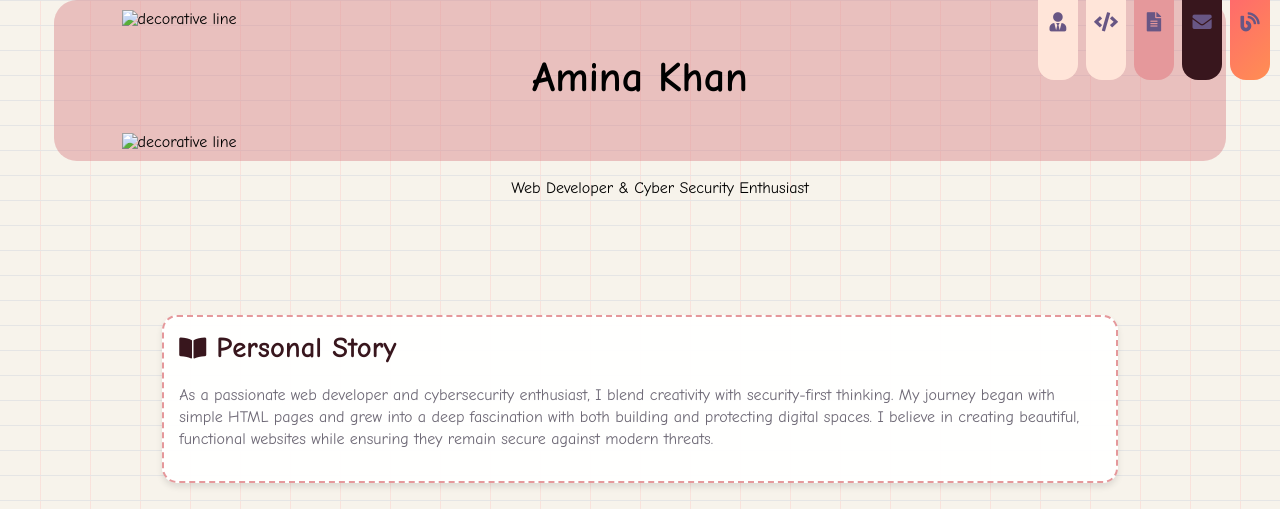
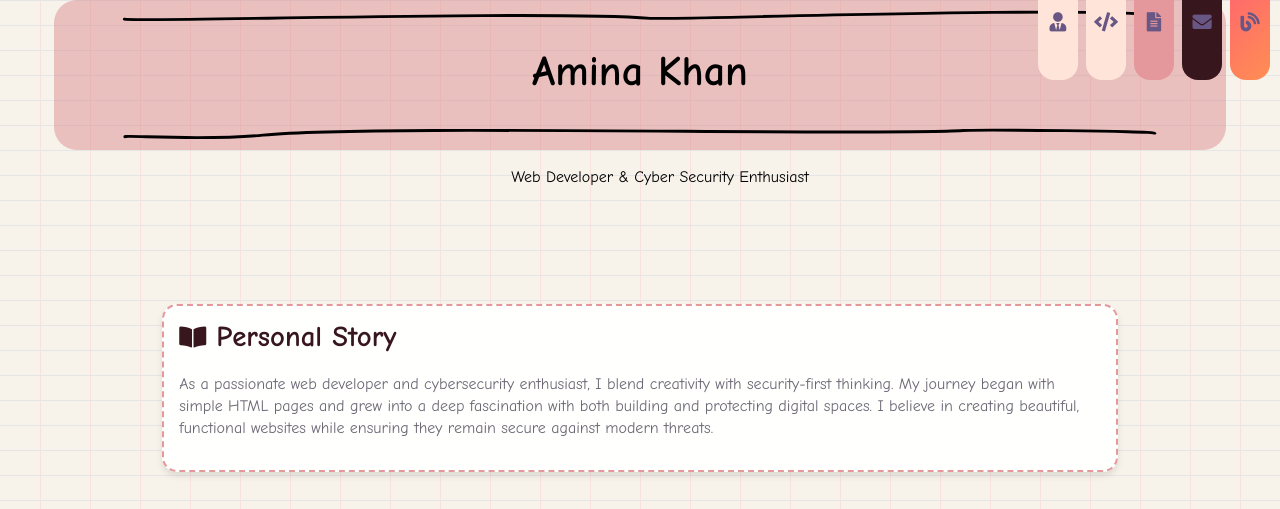
Before and after one commit to aaminahhkhan/portfolio, a plain HTML site: page index.html in a window 1280 px wide. Shown: the top 509 px of the page. Drawn offline with Linux system fonts and the light colour scheme; the site is published under a folder, as on GitHub Pages, so addresses that start at the root find nothing.

Commit message:
Update index.html

```diff
--- a/index.html
+++ b/index.html
@@ -7,7 +7,7 @@
     <title>Navigation Bar</title>
     <link rel="stylesheet" href="styles.css">
     <link rel="stylesheet" href="aboutstyles.css">
-    <link rel="stylesheet" href="/projectstyles.css">
+    <link rel="stylesheet" href="projectstyles.css">
     <link rel="stylesheet" href="https://cdnjs.cloudflare.com/ajax/libs/font-awesome/5.15.4/css/all.min.css">
 </head>
 
@@ -39,9 +39,9 @@
     </nav>
 
     <div class="header-container">
-        <img src="/svgexport-2.svg" class="decorative-line" alt="decorative line">
+        <img src="svgexport-2.svg" class="decorative-line" alt="decorative line">
         <h1>Amina Khan</h1>
-        <img src="/svgexport-3.svg" class="decorative-line below-header" alt="decorative line">
+        <img src="svgexport-3.svg" class="decorative-line below-header" alt="decorative line">
     </div>
     <div class="header-content">
         <p class="subtitle">Web Developer & Cyber Security Enthusiast</p>
```
